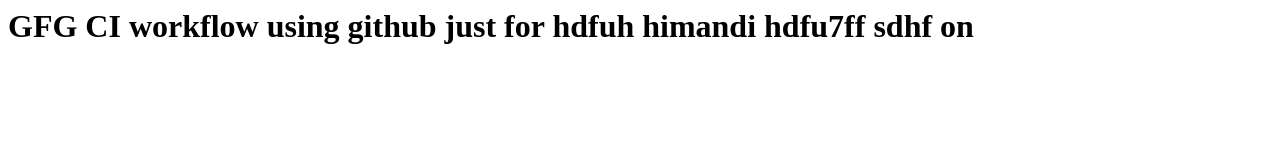
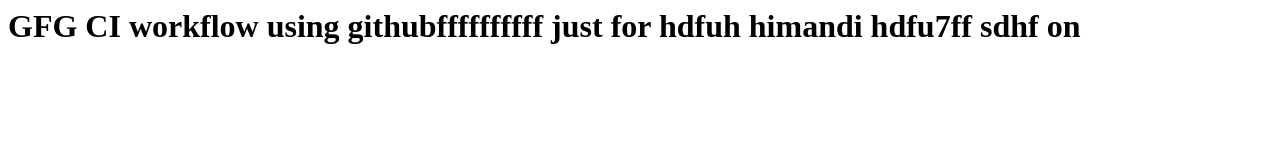
Before and after one commit to HimansiD55/cicd-workflow, a website: page index.html in a window 1280 px wide. Drawn offline with Linux system fonts and the light colour scheme.

Commit message:
Update index.html

```diff
--- a/index.html
+++ b/index.html
@@ -2,7 +2,7 @@
 
 <body>
 
-      <h1>GFG CI workflow using github just for hdfuh himandi hdfu7ff sdhf on</h1>
+      <h1>GFG CI workflow using githubffffffffff just for hdfuh himandi hdfu7ff sdhf on</h1>
 </body>
 
 </html>
```
